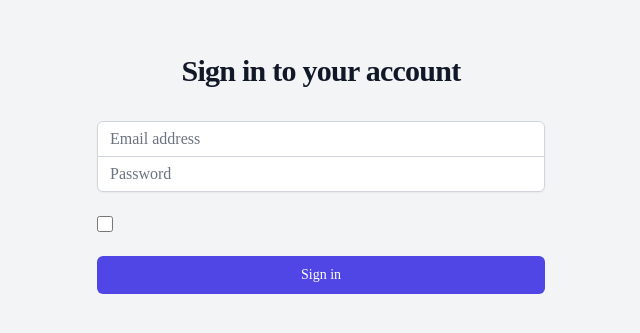
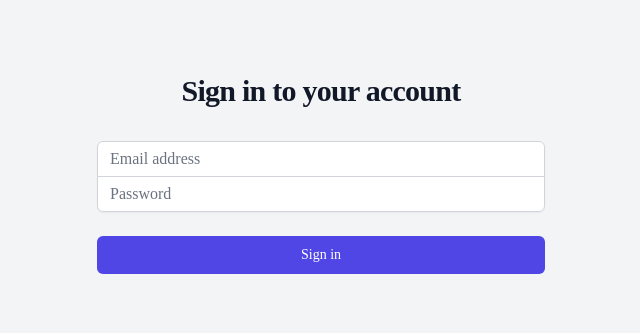
Before and after one commit to Safety-Manager/Safety-web, a React (Create React App) app: page /Login in a window 1280 px wide. Shown: the part 239-572 px from the top of the page, without its empty margins (319-959 px from the left). Built offline with nearby package versions, Linux system fonts and the light colour scheme.

Commit message:
chore: Update Login page styling

```diff
--- a/src/pages/Login.tsx
+++ b/src/pages/Login.tsx
@@ -8,10 +8,10 @@ import { Link } from 'react-router-dom';
 
 export default function Login() {
   return (
-    <div className="flex min-h-screen items-center justify-center bg-gray-100 px-4 py-12 sm:px-6 lg:px-8 dark:bg-gray-950">
+    <div className="flex min-h-screen items-center justify-center bg-gray-100 px-4 py-12 sm:px-6 lg:px-8 ">
       <div className="w-full max-w-md space-y-8">
         <div>
-          <h2 className="mt-6 text-center text-3xl font-bold tracking-tight text-gray-900 dark:text-gray-50">
+          <h2 className="mt-6 text-center text-3xl font-bold tracking-tight text-gray-900 ">
             Sign in to your account
           </h2>
         </div>
@@ -28,7 +28,7 @@ export default function Login() {
                 type="email"
                 autoComplete="email"
                 required
-                className="relative block w-full appearance-none rounded-none rounded-t-md border border-gray-300 px-3 py-2 text-gray-900 placeholder-gray-500 focus:z-10 focus:border-indigo-500 focus:outline-none focus:ring-indigo-500 dark:border-gray-700 dark:bg-gray-950 dark:text-gray-50 dark:placeholder-gray-400 dark:focus:border-indigo-400 dark:focus:ring-indigo-400"
+                className="relative block w-full appearance-none rounded-none rounded-t-md border border-gray-300 px-3 py-2 text-gray-900 placeholder-gray-500 focus:z-10 focus:border-indigo-500 focus:outline-none focus:ring-indigo-500 "
                 placeholder="Email address"
               />
             </div>
@@ -42,25 +42,15 @@ export default function Login() {
                 type="password"
                 autoComplete="current-password"
                 required
-                className="relative block w-full appearance-none rounded-none rounded-b-md border border-gray-300 px-3 py-2 text-gray-900 placeholder-gray-500 focus:z-10 focus:border-indigo-500 focus:outline-none focus:ring-indigo-500 dark:border-gray-700 dark:bg-gray-950 dark:text-gray-50 dark:placeholder-gray-400 dark:focus:border-indigo-400 dark:focus:ring-indigo-400"
+                className="relative block w-full appearance-none rounded-none rounded-b-md border border-gray-300 px-3 py-2 text-gray-900 placeholder-gray-500 focus:z-10 focus:border-indigo-500 focus:outline-none focus:ring-indigo-500 "
                 placeholder="Password"
-              />
-            </div>
-          </div>
-          <div className="flex items-center justify-between">
-            <div className="flex items-center">
-              <input
-                id="remember-me"
-                name="remember-me"
-                type="checkbox"
-                className="h-4 w-4 rounded border-gray-300 text-indigo-600 focus:ring-indigo-500 dark:border-gray-700 dark:bg-gray-950 dark:ring-offset-gray-950"
               />
             </div>
           </div>
           <div>
             <button
               type="submit"
-              className="group relative flex w-full justify-center rounded-md border border-transparent bg-indigo-600 px-4 py-2 text-sm font-medium text-white hover:bg-indigo-700 focus:outline-none focus:ring-2 focus:ring-indigo-500 focus:ring-offset-2 dark:bg-indigo-400 dark:text-gray-950 dark:hover:bg-indigo-500 dark:focus:ring-indigo-400 dark:focus:ring-offset-gray-950"
+              className="group relative flex w-full justify-center rounded-md border border-transparent bg-indigo-600 px-4 py-2 text-sm font-medium text-white hover:bg-indigo-700 focus:outline-none focus:ring-2 focus:ring-indigo-500 focus:ring-offset-2 "
             >
               Sign in
             </button>
```
